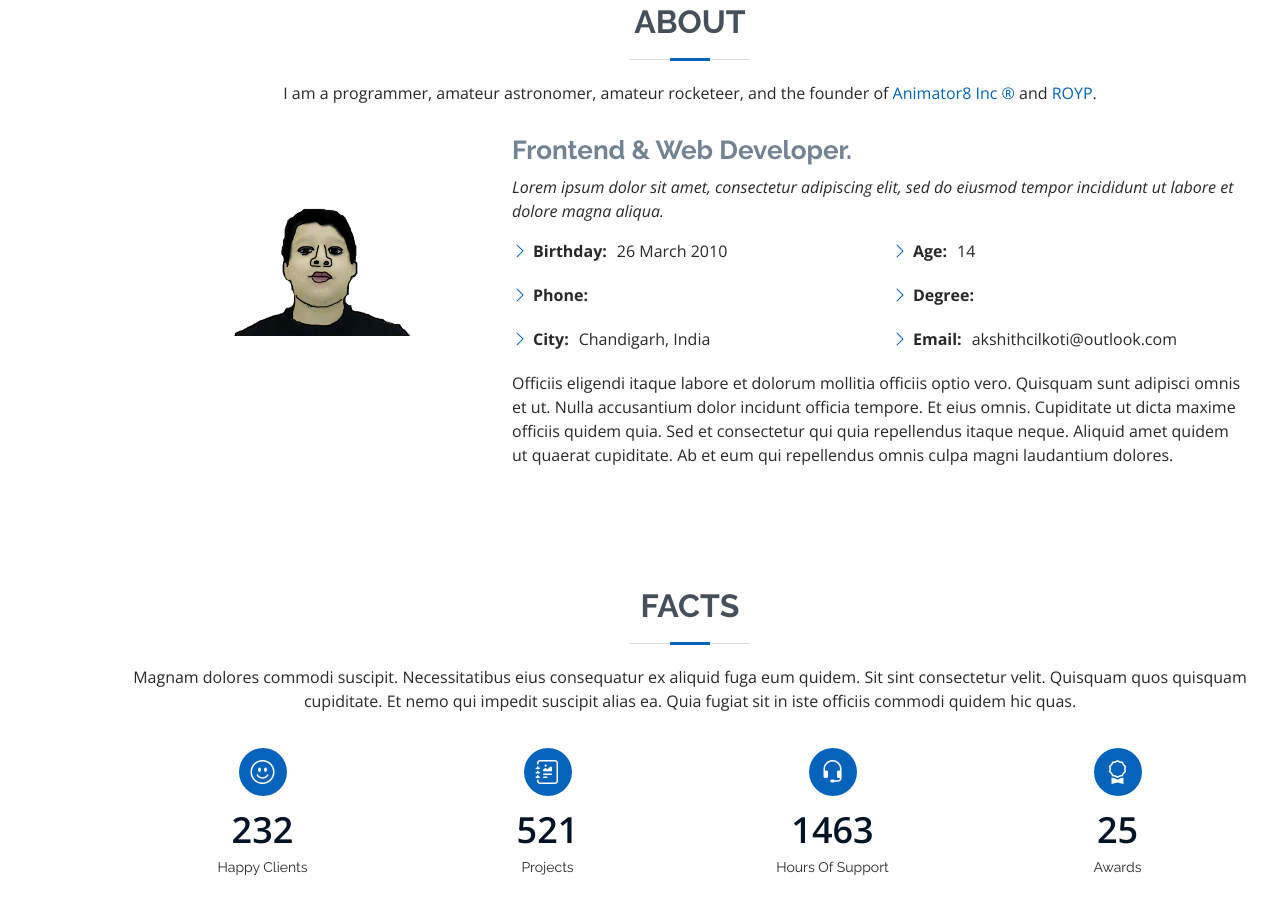
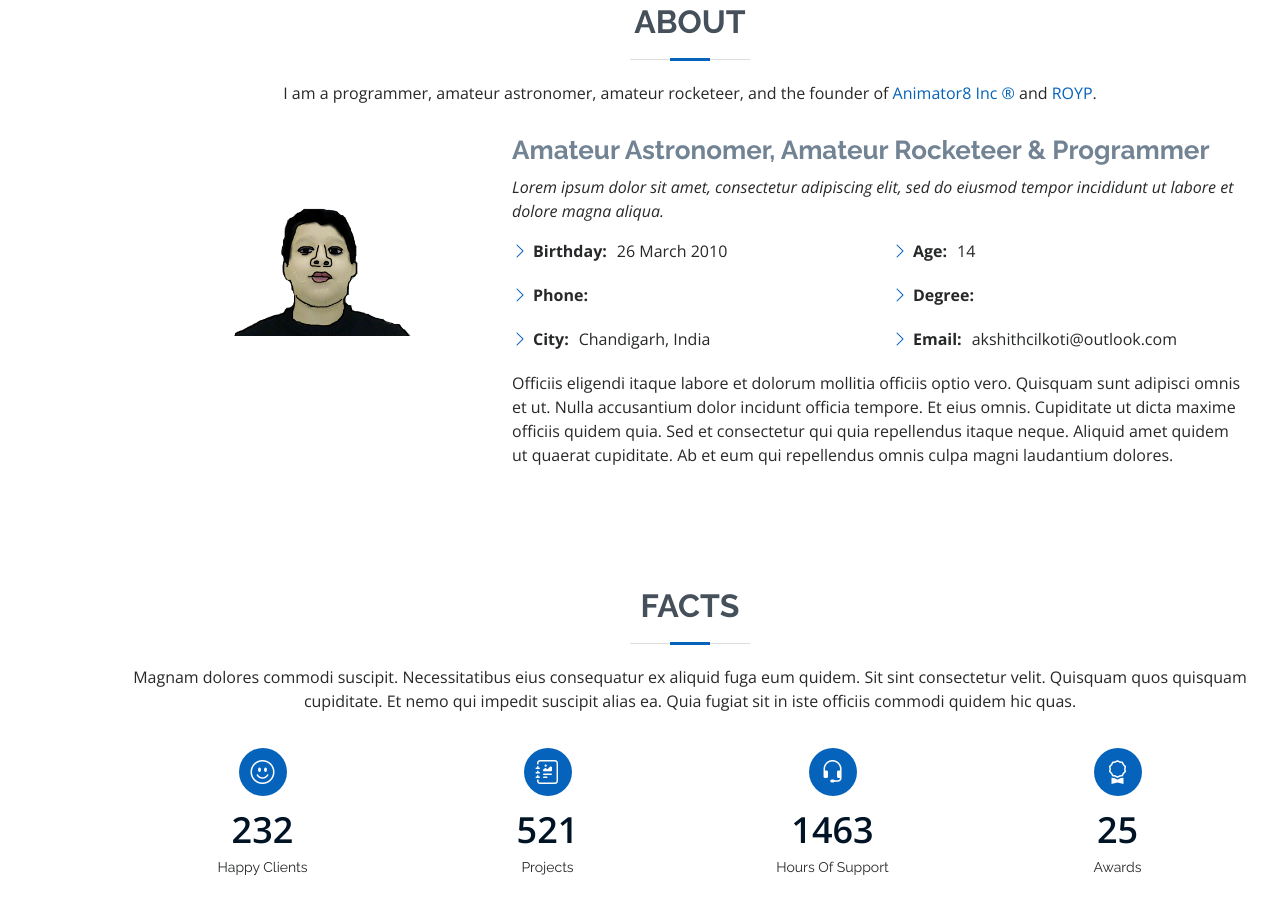
Before and after one commit to Akshit-Chilkoti/akshit-chilkoti.github.io, a plain HTML site: page index.html in a window 1280 px wide. Shown: the part 857-1770 px from the top of the page. Drawn offline with nearby package versions, Linux system fonts and the light colour scheme.

Commit message:
minor changes

```diff
--- a/index.html
+++ b/index.html
@@ -89,7 +89,7 @@
             <img src="assets/img/Me.png" class="img-fluid" alt="">
           </div>
           <div class="col-lg-8 pt-4 pt-lg-0 content">
-            <h3>Frontend &amp; Web Developer.</h3>
+            <h3>Amateur Astronomer, Amateur Rocketeer &amp; Programmer</h3>
             <p class="fst-italic">
               Lorem ipsum dolor sit amet, consectetur adipiscing elit, sed do eiusmod tempor incididunt ut labore et dolore
               magna aliqua.
```
